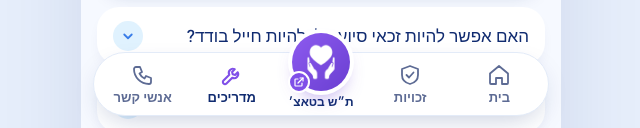
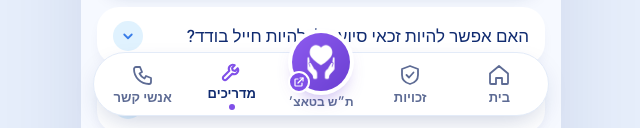
Before and after one commit to OfekBP/tash-tzrifin, an Astro site: page /tash-tzrifin/faq in a window 1280 px wide. Shown: the part 672-800 px from the top of the page, 319-959 px from the left. Built offline with nearby package versions, Linux system fonts and the light colour scheme; Astro itself is replaced by a stand-in of ours; a web font is replaced by a local one.

Commit message:
Dock: dot under active tab; Tash label same color as other tabs
Co-Authored-By: Claude Sonnet 5.5 <noreply@anthropic.com>

```diff
--- a/src/styles/global.css
+++ b/src/styles/global.css
@@ -2332,3 +2332,18 @@ a.tile.bank-card .go svg {
   color: var(--purple);
   stroke-width: 2.1;
 }
+
+/* נקודה מתחת ללשונית הפעילה; ת״ש בטאצ׳ באותו צבע טקסט כמו שאר הלשוניות */
+.tab-tash { color: #5d6b94; font-weight: 600; }
+.tab[aria-current='page'] { padding-bottom: 8px; }
+.tab[aria-current='page']::after {
+  content: '';
+  position: absolute;
+  bottom: 3px;
+  left: 50%;
+  width: 6px;
+  height: 6px;
+  margin-left: -3px;
+  border-radius: 50%;
+  background: var(--purple);
+}
```
